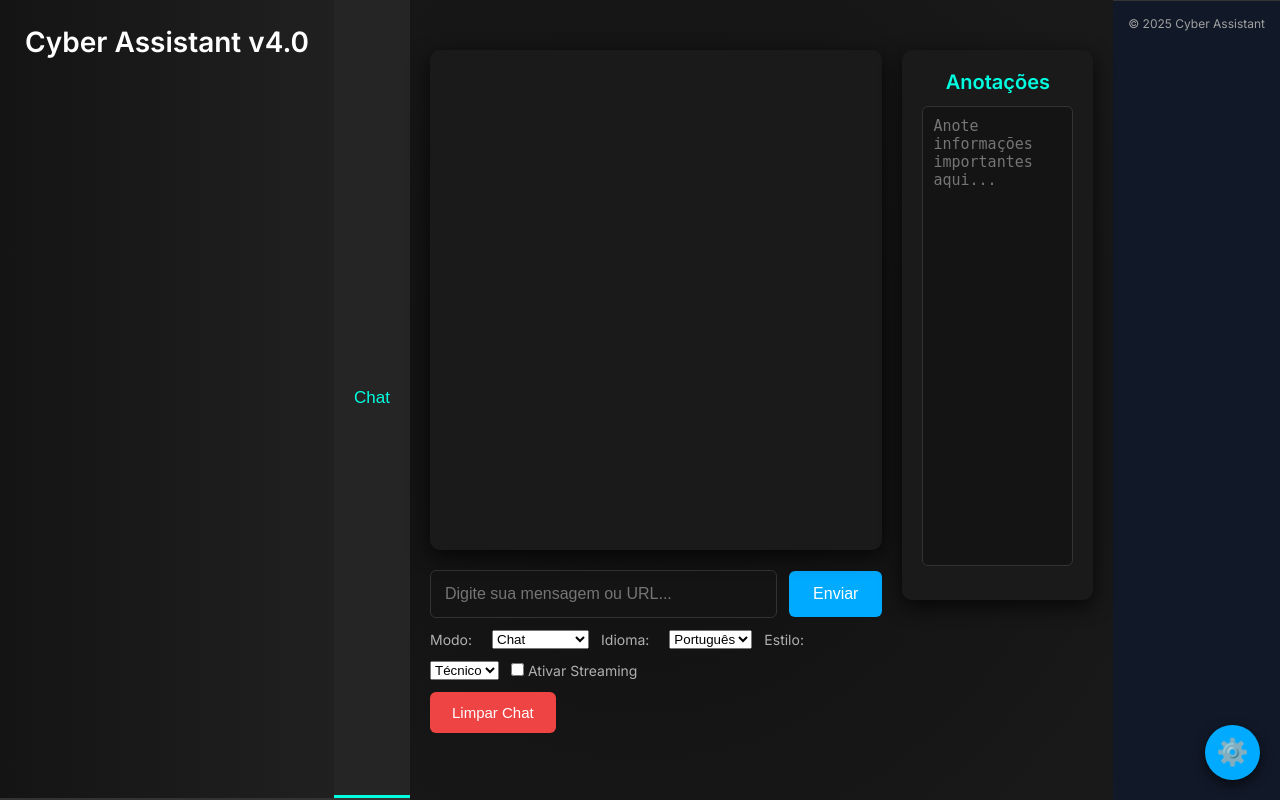
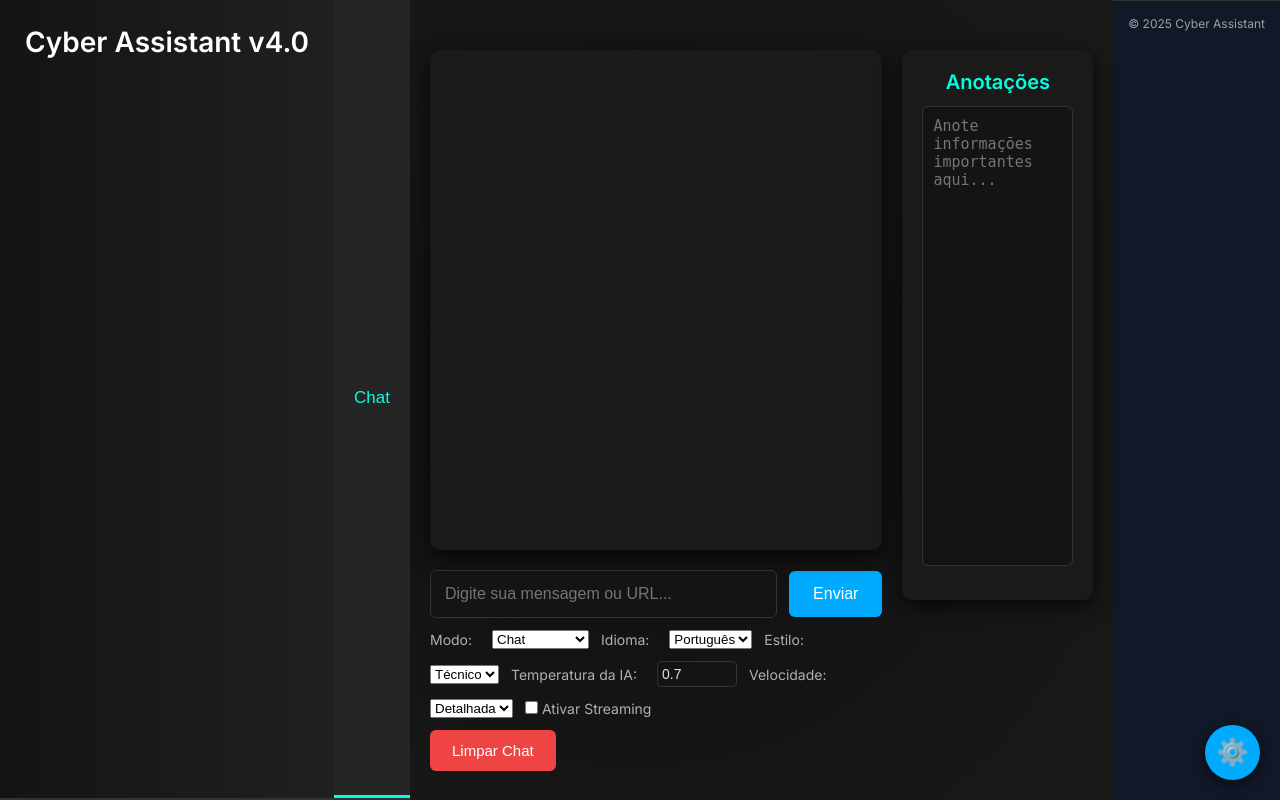
Before and after one commit to g0dux/CHATCYBER-BETA-, a Flask app: template template/index.html in a window 1280 px wide. Run offline with Flask 3, Linux system fonts and the light colour scheme; the template is opened without the code that fills it, so the values that code supplies are empty; parts of the project's set-up code (start-up, migrations or seed data) failed here and were passed over.

Commit message:
Update index.html

```diff
--- a/template/index.html
+++ b/template/index.html
@@ -153,6 +153,18 @@
     .form-options label {
       margin-right: 8px;
     }
+    /* Campo para Temperatura da IA */
+    .form-options input[type="number"] {
+      width: 80px;
+      padding: 4px;
+      border: 1px solid #333;
+      border-radius: 4px;
+      background-color: #141414;
+      color: #e0e0e0;
+      font-size: 14px;
+      transition: border-color 0.3s;
+    }
+    /* Opções para investigação */
     #investigationOptions { display: none; }
     /* Sidebar para anotações */
     .sidebar {
@@ -268,6 +280,10 @@
       background-color: #1a1a1a;
       color: #e0e0e0;
     }
+    /* Novas configurações para área de anotações */
+    #configModal .modal-content form > div.notes-config {
+      margin-bottom: 12px;
+    }
     #configModal button {
       padding: 10px 16px;
       border: none;
@@ -358,6 +374,14 @@
               <option value="Técnico">Técnico</option>
               <option value="Livre">Livre</option>
             </select>
+            <label for="temperature">Temperatura da IA:</label>
+            <input type="number" id="temperature" name="temperature" min="0" max="1" step="0.1" value="0.7">
+            <!-- Nova opção para Velocidade -->
+            <label for="velocidade">Velocidade:</label>
+            <select id="velocidade" name="velocidade">
+              <option value="Detalhada">Detalhada</option>
+              <option value="Rápida">Rápida</option>
+            </select>
             <label>
               <input type="checkbox" id="streaming" name="streaming"> Ativar Streaming
             </label>
@@ -411,6 +435,15 @@
         <div>
           <label for="chatWindowWidth">Largura da janela de chat (px):</label>
           <input type="number" id="chatWindowWidth" name="chatWindowWidth" value="800" min="400" max="1200">
+        </div>
+        <!-- Novas configurações para a área de anotações -->
+        <div class="notes-config">
+          <label for="notesWidth">Largura da área de anotações (px):</label>
+          <input type="number" id="notesWidth" name="notesWidth" value="300" min="100" max="800">
+        </div>
+        <div class="notes-config">
+          <label for="notesHeight">Altura da área de anotações (px):</label>
+          <input type="number" id="notesHeight" name="notesHeight" value="550" min="200" max="800">
         </div>
         <div>
           <label for="bodyBgColor">Cor de fundo do Body:</label>
@@ -497,6 +530,8 @@
       formData.append('mode', document.getElementById("mode").value);
       formData.append('language', document.getElementById("language").value);
       formData.append('style', document.getElementById("style").value);
+      formData.append('temperature', document.getElementById("temperature").value);
+      formData.append('velocidade', document.getElementById("velocidade").value);
       formData.append('sites_meta', document.getElementById("sites_meta").value);
       formData.append('investigation_focus', document.getElementById("investigation_focus").value);
       formData.append('search_news', document.getElementById("search_news").checked);
@@ -577,6 +612,8 @@
       const inputWidth = document.getElementById("inputWidth").value;
       const chatWindowHeight = document.getElementById("chatWindowHeight").value;
       const chatWindowWidth = document.getElementById("chatWindowWidth").value;
+      const notesWidth = document.getElementById("notesWidth").value;
+      const notesHeight = document.getElementById("notesHeight").value;
       const bodyBgColor = document.getElementById("bodyBgColor").value;
       const chatBgColor = document.getElementById("chatBgColor").value;
       const chatTextColor = document.getElementById("chatTextColor").value;
@@ -588,6 +625,7 @@
       customStyles.innerHTML = `
         #chatInput { font-size: ${inputFontSize}px; width: ${inputWidth}px; }
         #chatWindow { height: ${chatWindowHeight}px; width: ${chatWindowWidth}px; background-color: ${chatBgColor}; color: ${chatTextColor}; }
+        .sidebar { width: ${notesWidth}px; height: ${notesHeight}px; }
         .message.user .bubble { background-color: ${userBubbleColor}; }
         .message.ai .bubble { background-color: ${aiBubbleColor}; }
         body { background-color: ${bodyBgColor}; }
```
